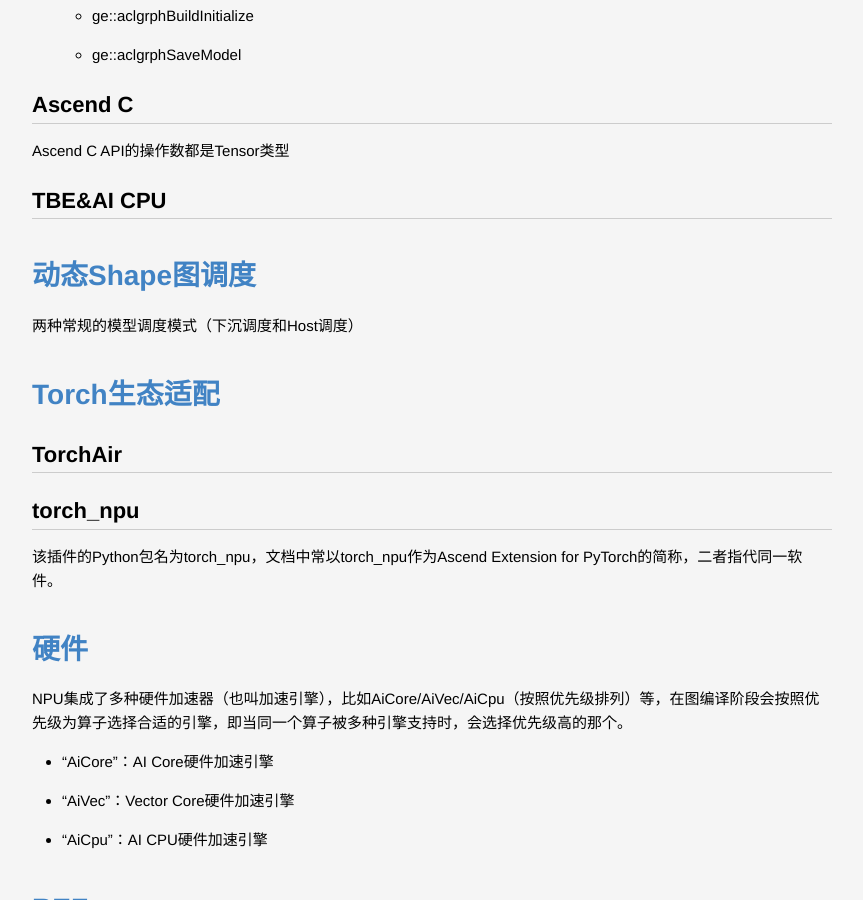
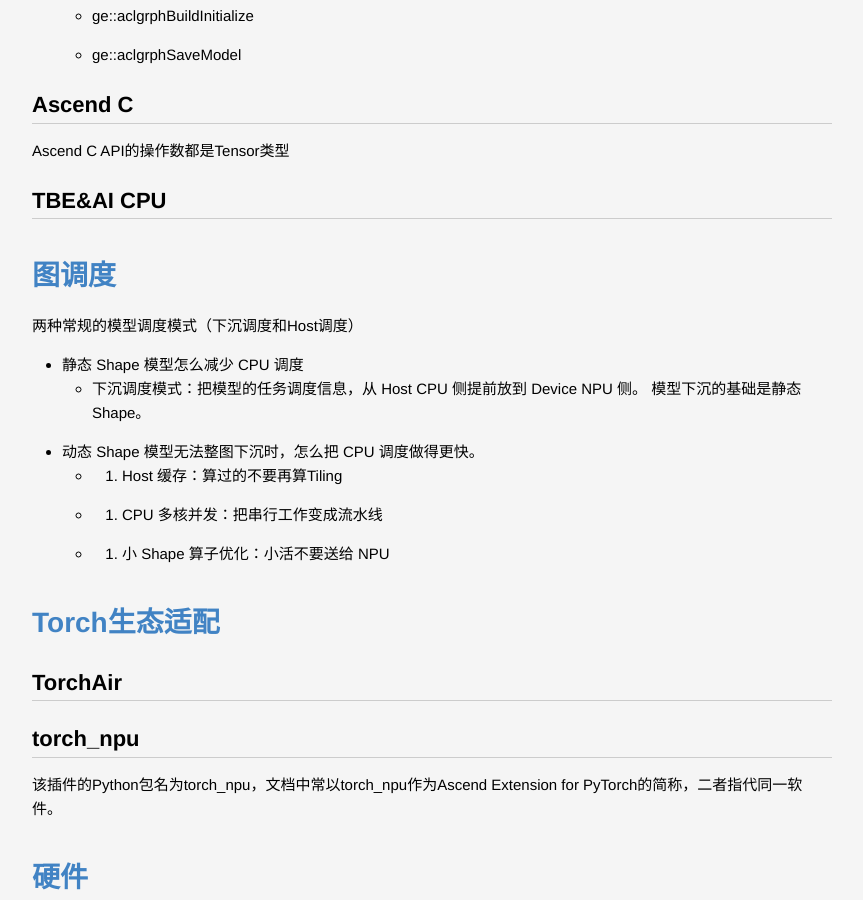
Before and after one commit to lucky521/blog, a Jekyll site: the page built from _posts/framework/2024-06-01-ascend.markdown, in a window 1280 px wide and 900 px high, scrolled down 3484 px. Shown: the whole window, without its empty margins (208-1071 px from the left). Built offline with Jekyll 4.4.1, drawn with Linux system fonts in a browser that asks for light colours.

Commit message:
update blog

````diff
--- a/_posts/framework/2024-06-01-ascend.markdown
+++ b/_posts/framework/2024-06-01-ascend.markdown
@@ -10,13 +10,13 @@
 
 cat /usr/local/Ascend/ascend-toolkit/latest/x86_64-linux/ascend_toolkit_install.info
 
-npu-smi 对标  nvidia-smi
+* npu-smi 对标  nvidia-smi
 
 ```
 $ watch -n 1 npu-smi info
 ```
 
-msprof 对标 nsprof
+* msprof 对标 nsprof
 
 
 AscendCL
@@ -127,8 +127,15 @@
 
 
 
-# 动态Shape图调度
+# 图调度
 两种常规的模型调度模式（下沉调度和Host调度）
+
+* 静态 Shape 模型怎么减少 CPU 调度
+  * 下沉调度模式：把模型的任务调度信息，从 Host CPU 侧提前放到 Device NPU 侧。   模型下沉的基础是静态 Shape。
+* 动态 Shape 模型无法整图下沉时，怎么把 CPU 调度做得更快。
+  * 1. Host 缓存：算过的不要再算Tiling
+  * 2. CPU 多核并发：把串行工作变成流水线
+  * 3. 小 Shape 算子优化：小活不要送给 NPU
 
 # Torch生态适配
 ## TorchAir
--- a/_posts/framework/2026-05-23-claudecode.markdown
+++ b/_posts/framework/2026-05-23-claudecode.markdown
@@ -55,6 +55,8 @@
 
 unset MAX_THINKING_TOKENS
 claude --thinking disabled
+
+thinking: {type: "adaptive"} 是什么意思，为什么总是出现anthropic协议的兼容性问题
 
 
 # Claude Code
````
Also changed, not shown: _posts/language/2018-09-10-python.markdown (+11 -0 lines), _posts/others/2019-02-18-Coder-Career.md (+2 -0 lines).
